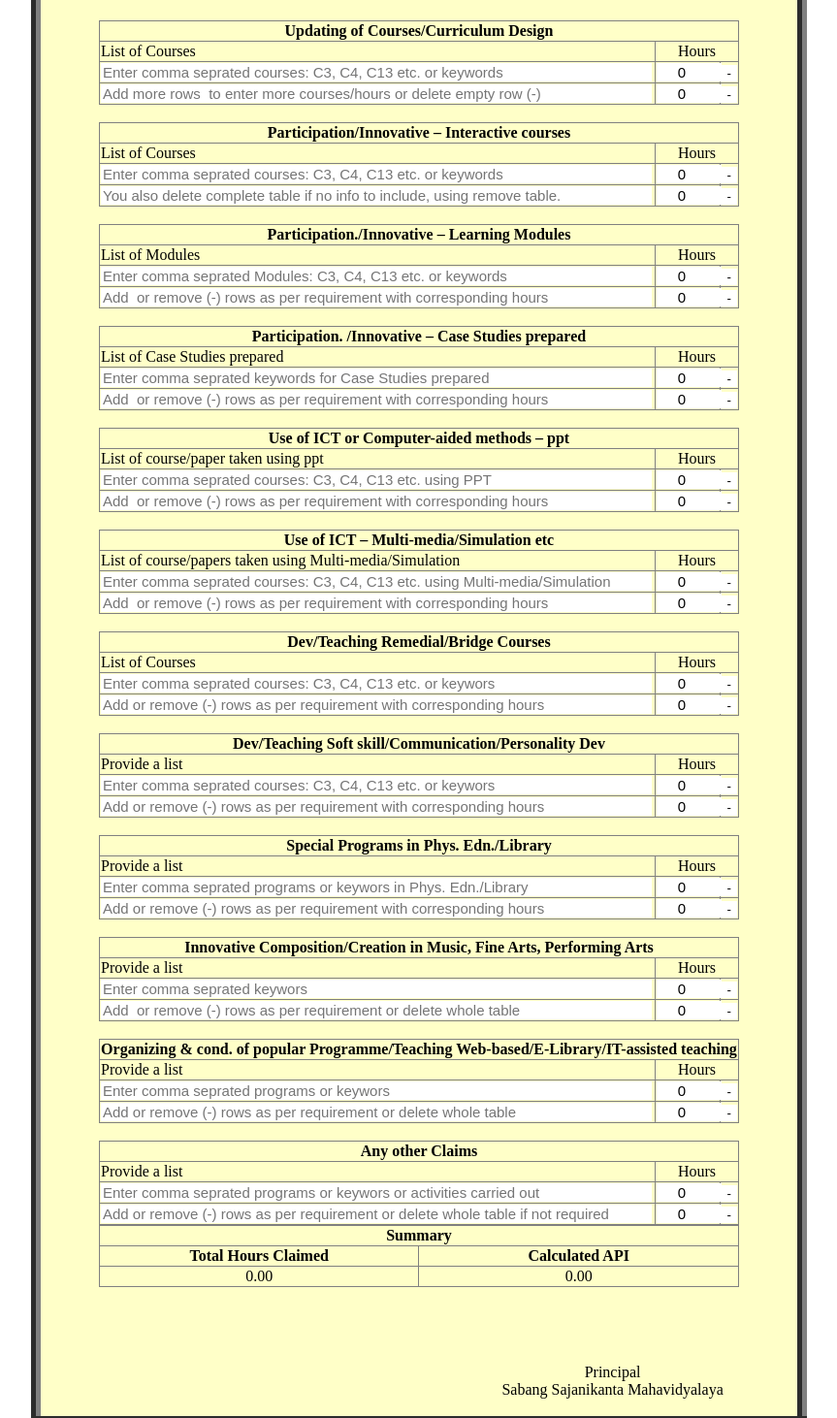
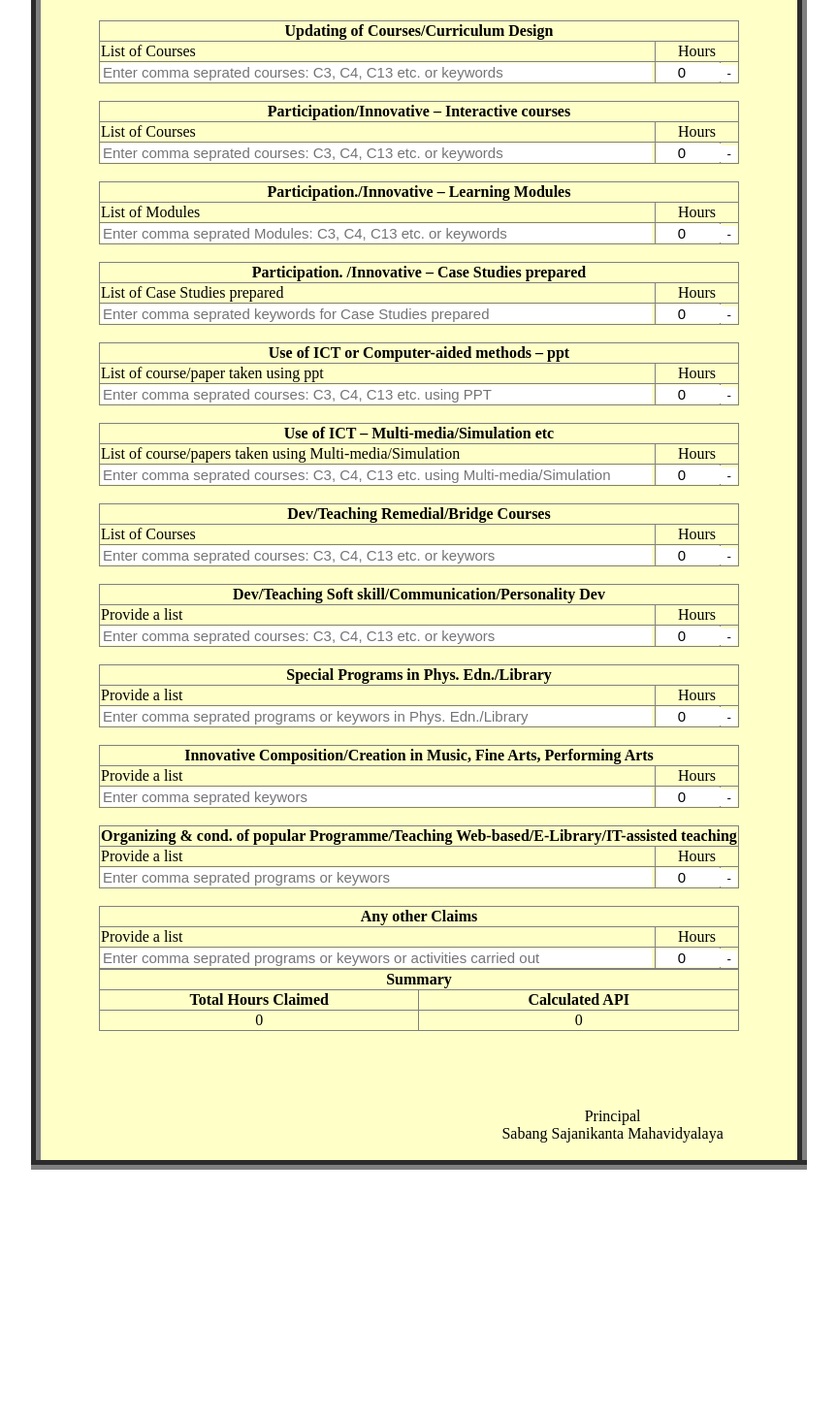
Before and after one commit to sskm-web/sm, a plain HTML site: page cat1c.html in a window 1280 px wide. Shown: the part 389-1851 px from the top of the page at 97% size, without its empty margins (208-1071 px from the left). After the commit the page ends 1603 px from the top, so only its background shows below. Drawn offline with nearby package versions, Linux system fonts and the light colour scheme.

Commit message:
Update cat1c.html

```diff
--- a/cat1c.html
+++ b/cat1c.html
@@ -135,9 +135,7 @@
   </head>
   <body>
     <div class="center">
-      <button id="download-button">Download As PDF</button>&nbsp;
-      <button class="save-button" onclick="saveTable('container')">Save Your Input</button>&nbsp;
-      <button class="save-button" onclick="loadTable('container')">Load & Edit Saved Data</button>
+      <button id="download-button">Download As PDF</button>&nbsp; <button class="save-button" onclick="saveTable('container')">Save Your Input</button>&nbsp; <button class="save-button" onclick="loadTable('container')">Load & Edit Saved Data</button>
     </div>
     <table class="back" border="10">
       <tr>
@@ -197,18 +195,6 @@
                       <button onclick="removeRow(this)">-</button>
                     </td>
                   </tr>
-                  <tr>
-                    <td>
-                      <input type="text" placeholder="Add more rows  to enter more courses/hours or delete empty row (-)">
-                    </td>
-                    <!-- Modified to input type text -->
-                    <td>
-                      <input min="0" type="number" value="0" oninput="updateTotalHours()" />
-                    </td>
-                    <td>
-                      <button onclick="removeRow(this)">-</button>
-                    </td>
-                  </tr>
                 </tbody>
               </table>
               <!-- Entry for (b) -->
@@ -229,18 +215,6 @@
                   <tr>
                     <td>
                       <input type="text" placeholder="Enter comma seprated courses: C3, C4, C13 etc. or keywords">
-                    </td>
-                    <!-- Modified to input type text -->
-                    <td>
-                      <input min="0" type="number" value="0" oninput="updateTotalHours()" />
-                    </td>
-                    <td>
-                      <button onclick="removeRow(this)">-</button>
-                    </td>
-                  </tr>
-                  <tr>
-                    <td>
-                      <input type="text" placeholder="You also delete complete table if no info to include, using remove table. ">
                     </td>
                     <!-- Modified to input type text -->
                     <td>
@@ -279,18 +253,6 @@
                       <button onclick="removeRow(this)">-</button>
                     </td>
                   </tr>
-                  <tr>
-                    <td>
-                      <input type="text" placeholder="Add  or remove (-) rows as per requirement with corresponding hours">
-                    </td>
-                    <!-- Modified to input type text -->
-                    <td>
-                      <input min="0" type="number" value="0" oninput="updateTotalHours()" />
-                    </td>
-                    <td>
-                      <button onclick="removeRow(this)">-</button>
-                    </td>
-                  </tr>
                 </tbody>
               </table>
               <!-- Entry for (d) -->
@@ -319,18 +281,6 @@
                       <button onclick="removeRow(this)">-</button>
                     </td>
                   </tr>
-                  <tr>
-                    <td>
-                      <input type="text" placeholder="Add  or remove (-) rows as per requirement with corresponding hours">
-                    </td>
-                    <!-- Modified to input type text -->
-                    <td>
-                      <input min="0" type="number" value="0" oninput="updateTotalHours()" />
-                    </td>
-                    <td>
-                      <button onclick="removeRow(this)">-</button>
-                    </td>
-                  </tr>
                 </tbody>
               </table>
               <!-- Entry for (e) -->
@@ -351,18 +301,6 @@
                   <tr>
                     <td>
                       <input type="text" placeholder="Enter comma seprated courses: C3, C4, C13 etc. using PPT">
-                    </td>
-                    <!-- Modified to input type text -->
-                    <td>
-                      <input min="0" type="number" value="0" oninput="updateTotalHours()" />
-                    </td>
-                    <td>
-                      <button onclick="removeRow(this)">-</button>
-                    </td>
-                  </tr>
-                  <tr>
-                    <td>
-                      <input type="text" placeholder="Add  or remove (-) rows as per requirement with corresponding hours">
                     </td>
                     <!-- Modified to input type text -->
                     <td>
@@ -401,18 +339,6 @@
                       <button onclick="removeRow(this)">-</button>
                     </td>
                   </tr>
-                  <tr>
-                    <td>
-                      <input type="text" placeholder="Add  or remove (-) rows as per requirement with corresponding hours">
-                    </td>
-                    <!-- Modified to input type text -->
-                    <td>
-                      <input min="0" type="number" value="0" oninput="updateTotalHours()" />
-                    </td>
-                    <td>
-                      <button onclick="removeRow(this)">-</button>
-                    </td>
-                  </tr>
                 </tbody>
               </table>
               <!-- Entry for (g) -->
@@ -433,18 +359,6 @@
                   <tr>
                     <td>
                       <input type="text" placeholder="Enter comma seprated courses: C3, C4, C13 etc. or keywors">
-                    </td>
-                    <!-- Modified to input type text -->
-                    <td>
-                      <input min="0" type="number" value="0" oninput="updateTotalHours()" />
-                    </td>
-                    <td>
-                      <button onclick="removeRow(this)">-</button>
-                    </td>
-                  </tr>
-                  <tr>
-                    <td>
-                      <input type="text" placeholder="Add or remove (-) rows as per requirement with corresponding hours">
                     </td>
                     <!-- Modified to input type text -->
                     <td>
@@ -483,18 +397,6 @@
                       <button onclick="removeRow(this)">-</button>
                     </td>
                   </tr>
-                  <tr>
-                    <td>
-                      <input type="text" placeholder="Add or remove (-) rows as per requirement with corresponding hours">
-                    </td>
-                    <!-- Modified to input type text -->
-                    <td>
-                      <input min="0" type="number" value="0" oninput="updateTotalHours()" />
-                    </td>
-                    <td>
-                      <button onclick="removeRow(this)">-</button>
-                    </td>
-                  </tr>
                 </tbody>
               </table>
               <!-- Entry for (i) -->
@@ -515,18 +417,6 @@
                   <tr>
                     <td>
                       <input type="text" placeholder="Enter comma seprated programs or keywors in Phys. Edn./Library">
-                    </td>
-                    <!-- Modified to input type text -->
-                    <td>
-                      <input min="0" type="number" value="0" oninput="updateTotalHours()" />
-                    </td>
-                    <td>
-                      <button onclick="removeRow(this)">-</button>
-                    </td>
-                  </tr>
-                  <tr>
-                    <td>
-                      <input type="text" placeholder="Add or remove (-) rows as per requirement with corresponding hours">
                     </td>
                     <!-- Modified to input type text -->
                     <td>
@@ -565,18 +455,6 @@
                       <button onclick="removeRow(this)">-</button>
                     </td>
                   </tr>
-                  <tr>
-                    <td>
-                      <input type="text" placeholder="Add  or remove (-) rows as per requirement or delete whole table">
-                    </td>
-                    <!-- Modified to input type text -->
-                    <td>
-                      <input min="0" type="number" value="0" oninput="updateTotalHours()" />
-                    </td>
-                    <td>
-                      <button onclick="removeRow(this)">-</button>
-                    </td>
-                  </tr>
                 </tbody>
               </table>
               <!-- Entry for (k) -->
@@ -606,18 +484,6 @@
                       <button onclick="removeRow(this)">-</button>
                     </td>
                   </tr>
-                  <tr>
-                    <td>
-                      <input type="text" placeholder="Add or remove (-) rows as per requirement or delete whole table">
-                    </td>
-                    <!-- Modified to input type text -->
-                    <td>
-                      <input min="0" type="number" value="0" oninput="updateTotalHours()" />
-                    </td>
-                    <td>
-                      <button onclick="removeRow(this)">-</button>
-                    </td>
-                  </tr>
                 </tbody>
               </table>
               <!-- Entry for (l) -->
@@ -638,18 +504,6 @@
                   <tr>
                     <td>
                       <input type="text" placeholder="Enter comma seprated programs or keywors or activities carried out">
-                    </td>
-                    <!-- Modified to input type text -->
-                    <td>
-                      <input min="0" type="number" value="0" oninput="updateTotalHours()" />
-                    </td>
-                    <td>
-                      <button onclick="removeRow(this)">-</button>
-                    </td>
-                  </tr>
-                  <tr>
-                    <td>
-                      <input type="text" placeholder="Add or remove (-) rows as per requirement or delete whole table if not required">
                     </td>
                     <!-- Modified to input type text -->
                     <td>
@@ -737,18 +591,40 @@
         const rows = table.rows;
         const lastRow = rows[rows.length - 1];
         const newRow = lastRow.cloneNode(true);
+        // Clear text input and set number input to 0
+        const textInputs = newRow.querySelectorAll('input[type="text"]');
+        textInputs.forEach((input) => {
+          input.value = '';
+        });
+        const numberInputs = newRow.querySelectorAll('input[type="number"]');
+        numberInputs.forEach((input) => {
+          input.value = '0';
+        });
+        // Set default values for placeholder divs and handle focus/blur events for text inputs
+        const placeholderInputs = newRow.querySelectorAll('input[placeholder]');
+        placeholderInputs.forEach((input) => {
+          input.addEventListener('focus', function() {
+            if (input.value === input.getAttribute('placeholder')) {
+              input.value = '';
+            }
+          });
+          input.addEventListener('blur', function() {
+            if (input.value === '') {
+              input.value = input.getAttribute('placeholder');
+            }
+          });
+        });
         table.tBodies[0].appendChild(newRow);
+        updateTotalHours();
       }
       // Function to remove a row from a table
       function removeRow(button) {
         const row = button.parentNode.parentNode;
-        row.parentNode.removeChild(row);
+        const tableBody = row.parentNode;
+        if (tableBody.querySelectorAll('tr').length > 2) {
+          tableBody.removeChild(row);
+        }
         updateTotalHours();
-      }
-      // Function to toggle the visibility of a table
-      function toggleTable(tableId) {
-        const table = document.getElementById(tableId);
-        table.classList.toggle("hide");
       }
       // Function to remove a table
       function removeTable(tableId) {
@@ -783,8 +659,6 @@
         totalHoursElement.textContent = totalHours.toFixed(2);
         calculatedAPIElement.textContent = (totalHours / 10).toFixed(2);
       }
-      // Initial call to set IDs and calculate total hours/API
-      updateTotalHours();
     </script>
     <script>
       // Function to save the table data to a text file
```
